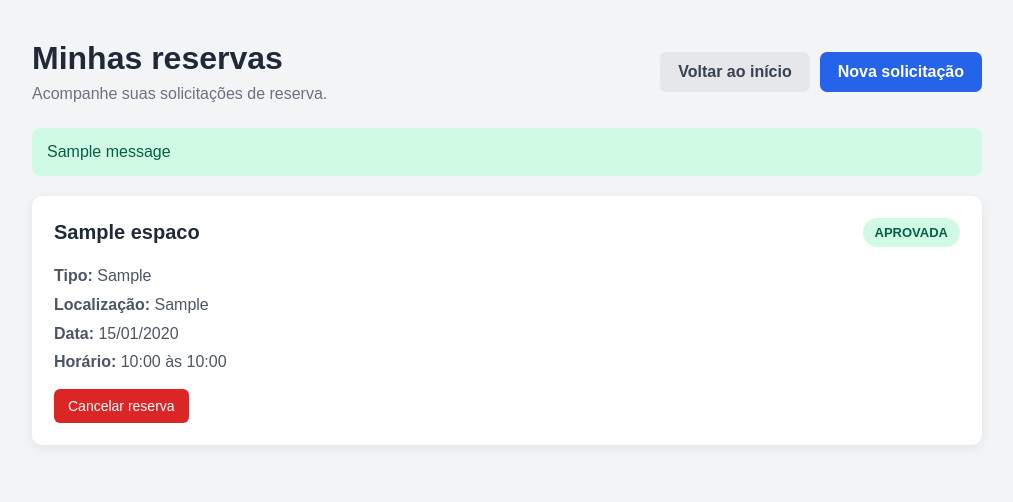
After one commit to davibarcelostomaz/sistema-reserva-campus, a Django app: page /reservas/minhas-reservas/ in a window 1280 px wide. The commit adds this page. Shown: the top 502 px of the page, without its empty margins (133-1146 px from the left). Run offline with Django 5.2, Linux system fonts and the light colour scheme; a user stored in the database is signed in; tables that the repository leaves empty hold one stand-in row (values such as "Sample post"); one stand-in notice (Sample message) is shown.

Commit message:
Tela minhas_reservas e reservas_pendentes

```diff
--- a/reservas/forms.py
+++ b/reservas/forms.py
@@ -69,7 +69,7 @@ class SolicitacaoReservaForm(forms.ModelForm):
                 hora_fim__gt=hora_inicio,
                 status__in=[
                     Reserva.Status.PENDENTE,
-                    Reserva.Status.CONFIRMADA,
+                    Reserva.Status.APROVADA,
                 ],
             )
 
--- a/reservas/models.py
+++ b/reservas/models.py
@@ -6,8 +6,9 @@ class Reserva(models.Model):
     """Reserva de um espaço no campus por um usuário em um período determinado."""
 
     class Status(models.TextChoices):
-        CONFIRMADA = 'CONFIRMADA', 'Confirmada'
+        APROVADA = 'APROVADA', 'APROVADA'
         PENDENTE = 'PENDENTE', 'Pendente'
+        RECUSADA = 'RECUSADA', 'Recusada'
         CANCELADA = 'CANCELADA', 'Cancelada'
 
     usuario = models.ForeignKey(
--- a/reservas/signals.py
+++ b/reservas/signals.py
@@ -6,7 +6,7 @@ from .models import Reserva
 
 @receiver(pre_save, sender=Reserva)
 def aprovar_reserva_de_professor(sender, instance, **kwargs):
-    """SCRUM-32: reservas feitas por professores já entram confirmadas."""
+    """SCRUM-32: reservas feitas por professores já entram aprovadas."""
     eh_nova = instance._state.adding
     if eh_nova and instance.status == Reserva.Status.PENDENTE and instance.usuario.is_professor():
-        instance.status = Reserva.Status.CONFIRMADA
+        instance.status = Reserva.Status.APROVADA
--- /dev/null
+++ b/reservas/templates/reservas/minhas_reservas.html
@@ -0,0 +1,231 @@
+<!DOCTYPE html>
+<html lang="pt-br">
+<head>
+    <meta charset="UTF-8">
+    <meta name="viewport" content="width=device-width, initial-scale=1.0">
+    <title>Minhas Reservas - Reserva Campus</title>
+
+    <style>
+        * {
+            box-sizing: border-box;
+        }
+
+        body {
+            font-family: Arial, sans-serif;
+            background: #f3f4f6;
+            margin: 0;
+            padding: 40px 20px;
+            color: #1f2937;
+        }
+
+        .container {
+            max-width: 950px;
+            margin: 0 auto;
+        }
+
+        .cabecalho {
+            display: flex;
+            justify-content: space-between;
+            align-items: center;
+            flex-wrap: wrap;
+            gap: 15px;
+            margin-bottom: 25px;
+        }
+
+        h1 {
+            margin: 0 0 8px;
+        }
+
+        .subtitulo {
+            color: #6b7280;
+            margin: 0;
+        }
+
+        .botao {
+            display: inline-block;
+            padding: 11px 18px;
+            border-radius: 7px;
+            text-decoration: none;
+            font-weight: bold;
+            background: #2563eb;
+            color: white;
+        }
+
+        .mensagem {
+            background: #d1fae5;
+            color: #065f46;
+            padding: 15px;
+            border-radius: 8px;
+            margin-bottom: 20px;
+        }
+
+        .reserva {
+            background: white;
+            padding: 22px;
+            border-radius: 10px;
+            box-shadow: 0 3px 12px rgba(0, 0, 0, 0.07);
+            margin-bottom: 18px;
+        }
+
+        .reserva-topo {
+            display: flex;
+            justify-content: space-between;
+            align-items: center;
+            flex-wrap: wrap;
+            gap: 10px;
+            margin-bottom: 15px;
+        }
+
+        .reserva h2 {
+            font-size: 20px;
+            margin: 0;
+        }
+
+        .status {
+            padding: 7px 12px;
+            border-radius: 20px;
+            font-size: 13px;
+            font-weight: bold;
+        }
+
+        .PENDENTE {
+            background: #fef3c7;
+            color: #92400e;
+        }
+
+        .APROVADA {
+            background: #d1fae5;
+            color: #065f46;
+        }
+
+        .RECUSADA {
+            background: #fee2e2;
+            color: #991b1b;
+        }
+
+        .CANCELADA {
+            background: #e5e7eb;
+            color: #374151;
+        }
+
+        .informacoes {
+            color: #4b5563;
+            line-height: 1.8;
+        }
+
+        .botao-cancelar {
+            display: inline-block;
+            margin-top: 12px;
+            padding: 9px 14px;
+            background: #dc2626;
+            color: white;
+            text-decoration: none;
+            border-radius: 6px;
+            font-size: 14px;
+        }
+
+        .vazio {
+            background: white;
+            padding: 35px;
+            text-align: center;
+            border-radius: 10px;
+            color: #6b7280;
+        }
+
+        @media (max-width: 600px) {
+            body {
+                padding: 25px 15px;
+            }
+        }
+
+        .botao-voltar {
+            display: inline-block;
+            padding: 11px 18px;
+            border-radius: 7px;
+            text-decoration: none;
+            font-weight: bold;
+            background: #e5e7eb;
+            color: #374151;
+        }
+
+        .botao-voltar:hover {
+            background: #d1d5db;
+        }
+    </style>
+</head>
+
+
+<body>
+<div class="container">
+
+    <div class="cabecalho">
+        <div>
+            <h1>Minhas reservas</h1>
+            <p class="subtitulo">
+                Acompanhe suas solicitações de reserva.
+            </p>
+        </div>
+
+        <div style="display: flex; gap: 10px; flex-wrap: wrap;">
+            <a href="{% url 'inicio' %}" class="botao-voltar">
+                Voltar ao início
+            </a>
+
+            <a href="{% url 'solicitar_reserva' %}" class="botao">
+                Nova solicitação
+            </a>
+        </div>
+    </div>
+
+    {% if messages %}
+        {% for message in messages %}
+            <div class="mensagem">
+                {{ message }}
+            </div>
+        {% endfor %}
+    {% endif %}
+
+    {% if reservas %}
+        {% for reserva in reservas %}
+
+            <div class="reserva">
+
+                <div class="reserva-topo">
+                    <h2>{{ reserva.espaco.nome }}</h2>
+
+                    <span class="status {{ reserva.status }}">
+                        {{ reserva.get_status_display }}
+                    </span>
+                </div>
+
+                <div class="informacoes">
+                    <strong>Tipo:</strong> {{ reserva.espaco.tipo }}<br>
+                    <strong>Localização:</strong> {{ reserva.espaco.localizacao }}<br>
+                    <strong>Data:</strong> {{ reserva.data|date:"d/m/Y" }}<br>
+                    <strong>Horário:</strong>
+                    {{ reserva.hora_inicio|time:"H:i" }} às
+                    {{ reserva.hora_fim|time:"H:i" }}
+                </div>
+
+                {% if reserva.status == 'PENDENTE' or reserva.status == 'APROVADA' %}
+                    <a
+                            href="{% url 'cancelar_reserva' reserva.id %}"
+                            class="botao-cancelar">
+                        Cancelar reserva
+                    </a>
+                {% endif %}
+
+            </div>
+
+        {% endfor %}
+
+    {% else %}
+        <div class="vazio">
+            <h2>Você ainda não possui reservas.</h2>
+            <p>Quando solicitar uma reserva, ela aparecerá aqui.</p>
+        </div>
+    {% endif %}
+
+</div>
+</body>
+</html>
--- a/reservas/urls.py
+++ b/reservas/urls.py
@@ -1,8 +1,16 @@
 from django.urls import path
-
 from . import views
 
 urlpatterns = [
     path('solicitar/', views.solicitar_reserva, name='solicitar_reserva'),
+
+    path('minhas-reservas/', views.minhas_reservas, name='minhas_reservas'),
+
+    path('pendentes/', views.reservas_pendentes, name='reservas_pendentes'),
+
+    path('<int:id>/aprovar/', views.aprovar_reserva, name='aprovar_reserva'),
+
+    path('<int:id>/recusar/', views.recusar_reserva, name='recusar_reserva'),
+
     path('<int:id>/cancelar/', views.cancelar_reserva, name='cancelar_reserva'),
 ]
--- a/reservas/views.py
+++ b/reservas/views.py
@@ -5,6 +5,7 @@ from django.urls import NoReverseMatch, reverse
 
 from .forms import SolicitacaoReservaForm
 from .models import Reserva
+from usuarios.views import perfis_permitidos
 
 
 def _pagina_de_volta():
@@ -17,7 +18,7 @@ def _pagina_de_volta():
 
 @login_required
 def cancelar_reserva(request, id):
-    """SCRUM-35: o próprio usuário cancela uma reserva pendente ou confirmada."""
+    """SCRUM-35: o próprio usuário cancela uma reserva pendente ou aprovada."""
     reserva = get_object_or_404(Reserva, id=id, usuario=request.user)
 
     if reserva.status == Reserva.Status.CANCELADA:
@@ -67,3 +68,68 @@ def solicitar_reserva(request):
         'reservas/solicitar.html',
         {'form': form}
     )
+
+
+@login_required
+def minhas_reservas(request):
+    reservas = Reserva.objects.filter(
+        usuario=request.user
+    ).select_related('espaco')
+
+    return render(
+        request,
+        'reservas/minhas_reservas.html',
+        {'reservas': reservas}
+    )
+
+
+@login_required
+@perfis_permitidos('ADMINISTRADOR')
+def reservas_pendentes(request):
+    reservas = Reserva.objects.filter(
+        status=Reserva.Status.PENDENTE
+    ).select_related('usuario', 'espaco').order_by('data', 'hora_inicio')
+
+    return render(
+        request,
+        'reservas/pendentes.html',
+        {'reservas': reservas}
+    )
+
+
+@login_required
+@perfis_permitidos('ADMINISTRADOR')
+def aprovar_reserva(request, id):
+    if request.method != 'POST':
+        return redirect('reservas_pendentes')
+
+    reserva = get_object_or_404(
+        Reserva,
+        id=id,
+        status=Reserva.Status.PENDENTE
+    )
+
+    reserva.status = Reserva.Status.APROVADA
+    reserva.save()
+
+    messages.success(request, 'Reserva aprovada com sucesso!')
+    return redirect('reservas_pendentes')
+
+
+@login_required
+@perfis_permitidos('ADMINISTRADOR')
+def recusar_reserva(request, id):
+    if request.method != 'POST':
+        return redirect('reservas_pendentes')
+
+    reserva = get_object_or_404(
+        Reserva,
+        id=id,
+        status=Reserva.Status.PENDENTE
+    )
+
+    reserva.status = Reserva.Status.RECUSADA
+    reserva.save()
+
+    messages.success(request, 'Reserva recusada com sucesso!')
+    return redirect('reservas_pendentes')
```
Also changed, not shown: reservas/templates/reservas/pendentes.html (added, +252 -0 lines), usuarios/templates/usuarios/inicio.html (+52 -0 lines), reservas/migrations/0001_initial.py, reservas/migrations/0002_alter_reserva_status.py (added).
